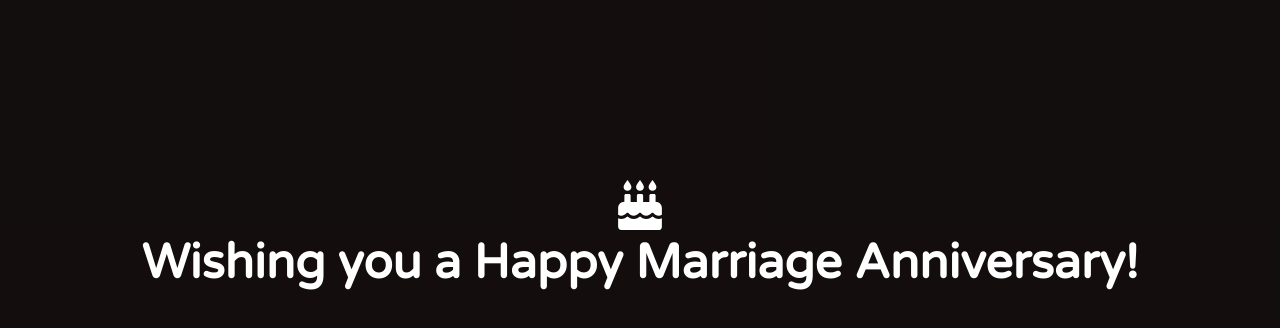
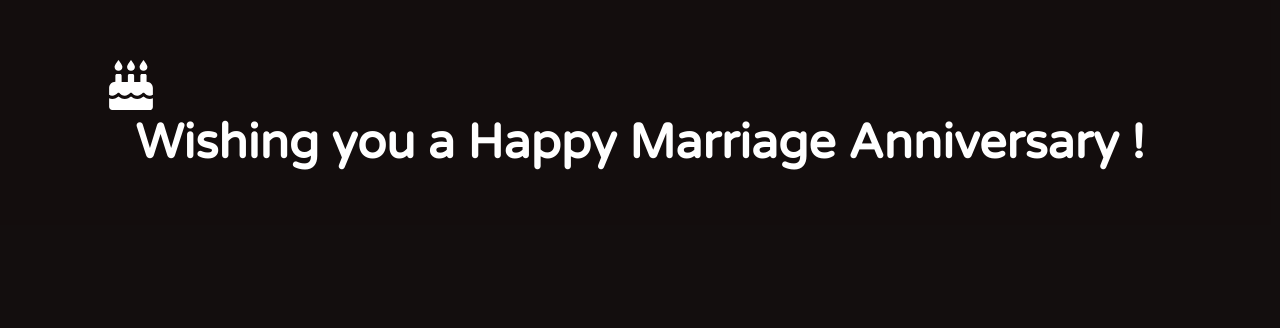
Before and after one commit to ninjahatodi1/Anniversary, a plain HTML site: page index.html in a window 1280 px wide. Shown: the part 284-612 px from the top of the page. Drawn offline with Linux system fonts and the light colour scheme.

Commit message:
Update index.html

```diff
--- a/index.html
+++ b/index.html
@@ -16,7 +16,7 @@
   <body>
     <section id="showcase">
       <div id="showcase-content">
-        <div class="content">
+        <div id="content">
           <svg
             aria-hidden="true"
             focusable="false"
@@ -26,13 +26,14 @@
             role="img"
             xmlns="http://www.w3.org/2000/svg"
             viewBox="0 0 448 512"
+            id="cake"
           >
             <path
               fill="currentColor"
               d="M352 111.1c22.09 0 40-17.88 40-39.97S352 0 352 0s-40 49.91-40 72S329.9 111.1 352 111.1zM224 111.1c22.09 0 40-17.88 40-39.97S224 0 224 0S184 49.91 184 72S201.9 111.1 224 111.1zM383.1 223.1L384 160c0-8.836-7.164-16-16-16h-32C327.2 144 320 151.2 320 160v64h-64V160c0-8.836-7.164-16-16-16h-32C199.2 144 192 151.2 192 160v64H128V160c0-8.836-7.164-16-16-16h-32C71.16 144 64 151.2 64 160v63.97c-35.35 0-64 28.65-64 63.1v68.7c9.814 6.102 21.39 11.33 32 11.33c20.64 0 45.05-19.73 52.7-27.33c6.25-6.219 16.34-6.219 22.59 0C114.1 348.3 139.4 367.1 160 367.1s45.05-19.73 52.7-27.33c6.25-6.219 16.34-6.219 22.59 0C242.1 348.3 267.4 367.1 288 367.1s45.05-19.73 52.7-27.33c6.25-6.219 16.34-6.219 22.59 0C370.1 348.3 395.4 367.1 416 367.1c10.61 0 22.19-5.227 32-11.33V287.1C448 252.6 419.3 223.1 383.1 223.1zM352 373.3c-13.75 10.95-38.03 26.66-64 26.66s-50.25-15.7-64-26.66c-13.75 10.95-38.03 26.66-64 26.66s-50.25-15.7-64-26.66c-13.75 10.95-38.03 26.66-64 26.66c-11.27 0-22.09-3.121-32-7.377v87.38C0 497.7 14.33 512 32 512h384c17.67 0 32-14.33 32-32v-87.38c-9.91 4.256-20.73 7.377-32 7.377C390 399.1 365.8 384.3 352 373.3zM96 111.1c22.09 0 40-17.88 40-39.97S96 0 96 0S56 49.91 56 72S73.91 111.1 96 111.1z"
             ></path>
           </svg>
-          <h1 id="h1">Wishing you a Happy Marriage Anniversary!</h1>
+          <h1 id="h1">Wishing you a Happy Marriage Anniversary !</h1>
         </div>
       </div>
     </section>
```
